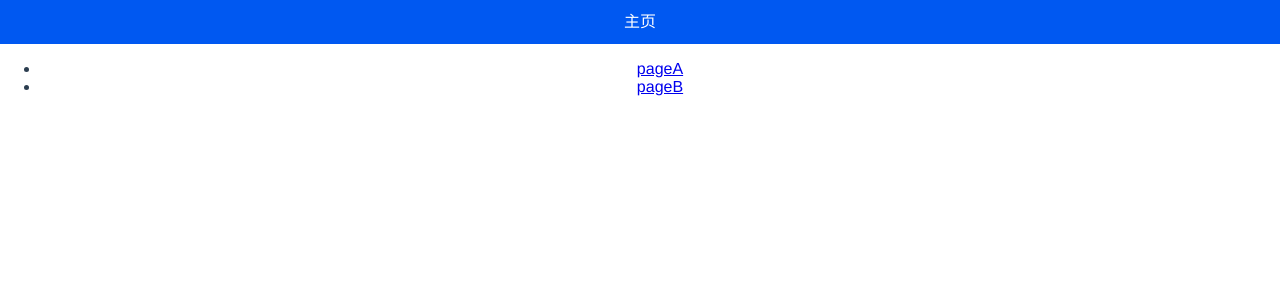
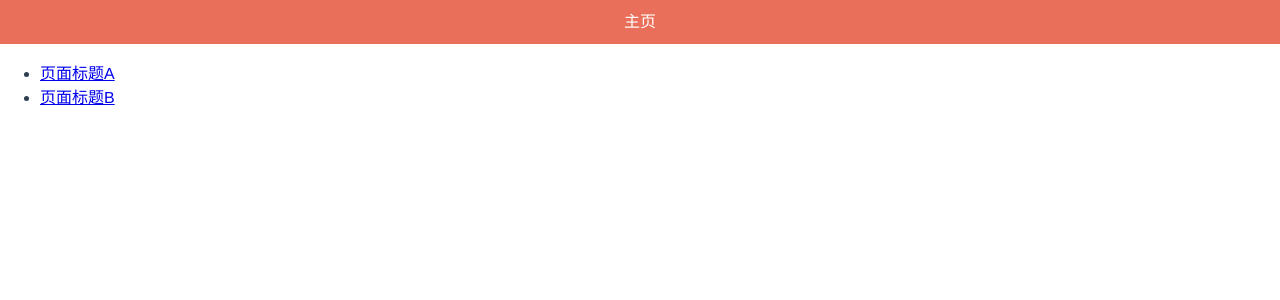
Before and after one commit to zhengguorong/pageAinimate, a Vue app: page / in a window 1280 px wide. Shown: the top 300 px of the page. Built offline with nearby package versions, Linux system fonts and the light colour scheme.

Commit message:
修改切换动画，模仿iOS切换方式

```diff
--- a/src/App.vue
+++ b/src/App.vue
@@ -24,7 +24,7 @@ body {
 .header {
   width:100%;
   height:44px;
-  background:#0058f1;
+  background:#ea6f5a;
   color:#fff;
   line-height:44px;
   text-align: center;
--- a/src/components/Index.vue
+++ b/src/components/Index.vue
@@ -4,8 +4,8 @@
       <div class="title">主页</div>
     </div>
      <ul>
-        <li><router-link to="pageA">pageA</router-link></li>
-        <li><router-link to="pageB">pageB</router-link></li>
+        <li><router-link to="pageA">页面标题A</router-link></li>
+        <li><router-link to="pageB">页面标题B</router-link></li>
     </ul>
   </div>
 </template>
@@ -15,3 +15,9 @@ export default {
   name: 'index'
 }
 </script>
+
+<style scoped>
+  li {
+    text-align: left;
+  }
+</style>
--- a/src/components/PageTransition.vue
+++ b/src/components/PageTransition.vue
@@ -29,24 +29,30 @@
 
 <style scoped>
   .child-view {
-  position: absolute;
-  width:100%;
-  transition: all .8s cubic-bezier(.55,0,.1,1);
+    position: absolute;
+    transition: all .3s cubic-bezier(.55,0,.1,1);
+    top: 0;
+    bottom: 0;
+    left: 0;
+    right: 0;
+    background: #fff;
   }
   .slide-left-enter, .slide-right-leave-active {
-    opacity: 0;
-    -webkit-transform: translate(50px, 0);
-    transform: translate(50px, 0);
+    opacity: 1;
+    -webkit-transform: translate(100%, 0);
+    transform: translate(100%, 0);
+    z-index: 1;
   }
   .slide-left-leave-active, .slide-right-enter {
-    opacity: 0;
+    opacity: .8;
     -webkit-transform: translate(-50px, 0);
     transform: translate(-50px, 0);
+    background:#ccc;
   }
   .header {
     position:absolute;
     height:44px;
-    background:#0058f1;
+    background:#ea6f5a;
     width:100%
   }
 </style>
--- a/src/components/pageA.vue
+++ b/src/components/pageA.vue
@@ -2,7 +2,7 @@
   <div>
     <div class="header">
       <div class="left" @click="goback"><</div>
-      <div class="title">pageA</div>
+      <div class="title">页面标题A</div>
     </div>
     <div>
     <router-link to="/pageB">
--- a/src/components/pageB.vue
+++ b/src/components/pageB.vue
@@ -2,7 +2,7 @@
   <div>
     <div class="header">
       <div class="left" @click="goback"><</div>
-      <div class="title">pageB</div>
+      <div class="title">页面标题B</div>
     </div>
     <div>
     看到有很多小伙伴在大学期间做了各种有意义的事，比如旅行、做公益、写作，现在回想起来我的大学，让我最遗憾的不是谈了一场无疾而终的异地恋，也不是错过了数字可观的国家奖学金，而是说好的“等我上了大学，我要天天泡在图书馆里不能自拔，直至两耳不闻窗外事，一心只读圣贤书的境界”我没有达到。
```
